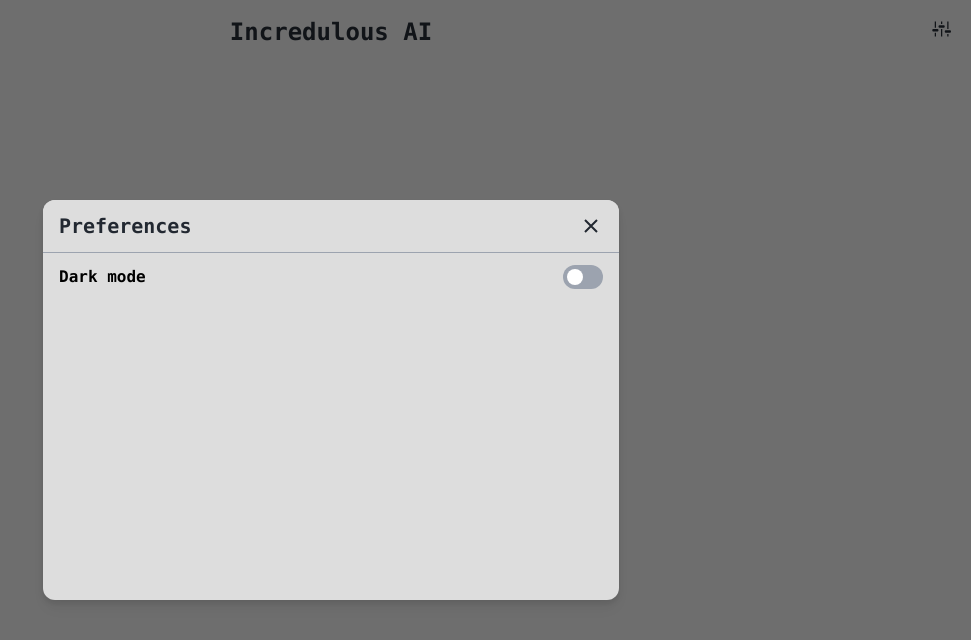
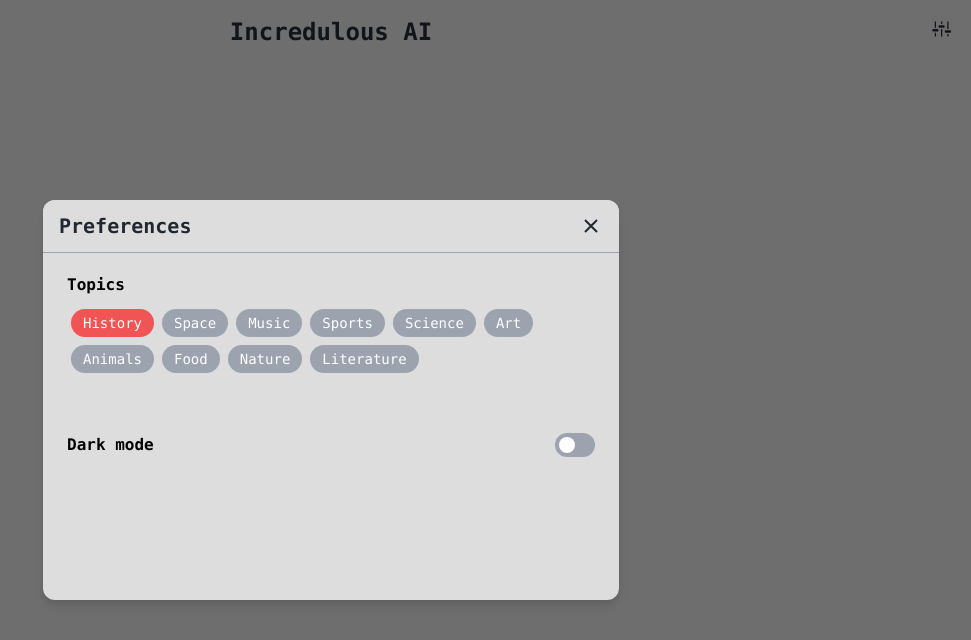
Before and after one commit to Monte9/incredulous-ai, a Next.js app: page / in a window 1280 px wide. Both pictures are taken after a click on the button 1250 px from the left and 29 px from the top of the page. Shown: the top 640 px of the page, without its empty margins (309-1280 px from the left). Built offline with nearby package versions, Linux system fonts and the light colour scheme; no server answers.

Commit message:
added topics for facts

```diff
--- a/components/FactCard.tsx
+++ b/components/FactCard.tsx
@@ -4,12 +4,13 @@ import TutorialBanner from "./TutorialBanner";
 import Badge from "./TopicBadge";
 import { FREE_FACTS_COUNT } from "../shared/Constants";
 import UpgradeModal from "./UpgradeModal";
-import useAnalytics from "../shared/Analytics";
+import useAnalytics from "../hooks/useAnalytics";
+import useTopics from "../hooks/useTopics";
 
 type Fact = {
   statement: string;
-  topics: string[];
-  category: string;
+  subtopics: string[];
+  topic: string;
 };
 
 function FactCard() {
@@ -21,6 +22,7 @@ function FactCard() {
   const [factsViewedCount, setFactsViewedCount] = useState(0);
   const [showUpgradeModal, setShowUpgradeModal] = useState(false);
   const { trackEvent } = useAnalytics();
+  const [selectedTopics] = useTopics();
 
   useEffect(() => {
     const showBanner = localStorage.getItem("showTutorialBanner");
@@ -42,8 +44,13 @@ function FactCard() {
   const fetchFact = async () => {
     setIsLoading(true);
 
+    const topics: string[] = JSON.parse(localStorage.getItem("topics"));
+
+    // Filter the fact by selected topics
+    const topicsString = topics.join(",");
+
     try {
-      const response = await fetch("/api/generateFact", {
+      const response = await fetch(`/api/generateFact?topics=${topicsString}`, {
         method: "POST",
         headers: {
           "Content-Type": "application/json",
@@ -59,8 +66,8 @@ function FactCard() {
       } else {
         setFact({
           statement: "No interesting fact found. Please try again.",
-          topics: [],
-          category: "UNKNOWN",
+          subtopics: [],
+          topic: "unknown",
         });
       }
 
@@ -69,8 +76,8 @@ function FactCard() {
       console.error(error);
       setFact({
         statement: "An error occurred. Please try again.",
-        topics: [],
-        category: "UNKNOWN",
+        subtopics: [],
+        topic: "unknown",
       });
       setIsLoading(false);
     }
@@ -80,8 +87,8 @@ function FactCard() {
     if (fact) {
       trackEvent("fact.view", {
         fact_statement: fact.statement,
-        fact_topics: fact.topics,
-        fact_category: fact.category,
+        fact_subtopics: fact.subtopics,
+        fact_topic: fact.topic,
       });
     }
   }, [fact]);
@@ -106,8 +113,8 @@ function FactCard() {
     trackEvent("reaction.select", {
       reaction_type: e.target.value,
       fact_statement: fact.statement,
-      fact_topics: fact.topics,
-      fact_category: fact.category,
+      fact_subtopics: fact.subtopics,
+      fact_topic: fact.topic,
     });
 
     // Fetch a new fact to show next
@@ -158,7 +165,7 @@ function FactCard() {
         ) : (
           <>
             <div className="mb-4 w-fit">
-              <Badge />
+              <Badge topic={fact.topic} />
             </div>
             <div className="text-md mb-4 text-center sm:text-left">
               {fact.statement}
--- a/components/PreferencesModal.tsx
+++ b/components/PreferencesModal.tsx
@@ -1,11 +1,14 @@
 import React, { useEffect } from "react";
 import { useTheme } from "next-themes";
-import useAnalytics from "../shared/Analytics";
+import useAnalytics from "../hooks/useAnalytics";
+import useTopics from "../hooks/useTopics";
+import { FACT_TOPICS } from "../shared/Constants";
 
 function PreferencesModal(props) {
   const { dismissModal } = props;
   const { theme, setTheme } = useTheme();
   const { trackEvent } = useAnalytics();
+  const [selectedTopics, handleTopicClick] = useTopics();
 
   useEffect(() => {
     trackEvent("preferences.view", {});
@@ -67,10 +70,30 @@ function PreferencesModal(props) {
               </button>
             </div>
             <div
+              className="px-2 py-2 flex flex-col"
+              style={{ height: "347px" }}
+            >
+              <div
                 className="px-4 py-3 flex flex-col"
                 style={{ height: "347px" }}
               >
-              <div className="w-full flex items-center justify-between">
+                <h3 className="font-semibold mb-2">Topics</h3>
+                <div className="flex flex-wrap mb-4">
+                  {FACT_TOPICS.map((topic, index) => (
+                    <button
+                      key={index}
+                      onClick={() => handleTopicClick(topic)}
+                      className={`${
+                        selectedTopics.includes(topic)
+                          ? "bg-primary-light dark:bg-primary-dark text-white"
+                          : "bg-gray-400 dark:bg-gray-600 text-white"
+                      } px-3 py-1 m-1 rounded-full text-sm`}
+                    >
+                      {topic}
+                    </button>
+                  ))}
+                </div>
+                <div className="w-full flex items-center justify-between mt-10">
                   <span className="font-semibold">Dark mode</span>
                   <label
                     htmlFor="toggle"
@@ -98,6 +121,7 @@ function PreferencesModal(props) {
           </div>
         </div>
       </div>
+    </div>
   );
 }
 
--- a/components/TopicBadge.tsx
+++ b/components/TopicBadge.tsx
@@ -1,11 +1,14 @@
-import React from "react";
-import { FACT_CATEGORIES } from "../shared/Constants";
+type Props = {
+  topic: string;
+};
 
-function Badge() {
+function Badge(props: Props) {
+  const { topic } = props;
+
   return (
     <div className="bg-primary-light dark:bg-primary-dark py-1 px-2 rounded-md">
       <p className="text-xs font-bold text-white">
-        {FACT_CATEGORIES[0].toLocaleUpperCase()}
+        {topic?.toUpperCase() || "UNKNOWN"}
       </p>
     </div>
   );
--- a/components/UpgradeModal.tsx
+++ b/components/UpgradeModal.tsx
@@ -1,5 +1,5 @@
 import React, { useEffect } from "react";
-import useAnalytics from "../shared/Analytics";
+import useAnalytics from "../hooks/useAnalytics";
 
 function UpgradeModal(props) {
   const { dismissModal, streakCount, factsViewedCount } = props;
--- a/shared/Analytics.ts
+++ b/hooks/useAnalytics.ts
@@ -1,9 +1,8 @@
-import { useState, useEffect } from "react";
+import { useEffect } from "react";
 import mixpanel from "mixpanel-browser";
 import { v4 as uuid } from "uuid";
 
 function useAnalytics() {
-  const [mixpanelLoaded, setMixpanelLoaded] = useState(false);
   const isDevelopment = process.env.APP_ENV === "development";
 
   useEffect(() => {
@@ -21,8 +20,6 @@ function useAnalytics() {
     mixpanel.people.set({
       $name: userId,
     });
-
-    setMixpanelLoaded(true);
   }, []);
 
   function getUserId() {
--- /dev/null
+++ b/hooks/useTopics.tsx
@@ -0,0 +1,40 @@
+import { useEffect, useState } from "react";
+import { FACT_TOPICS } from "../shared/Constants";
+
+type UseTopicsType = [string[], (topic: string) => void];
+
+const useTopics = (): UseTopicsType => {
+  const [selectedTopics, setSelectedTopics] = useState([]);
+
+  useEffect(() => {
+    const topics: string[] = JSON.parse(localStorage.getItem("topics"));
+
+    if (!topics || topics.length === 0) {
+      const defaultTopic = FACT_TOPICS[0];
+      setSelectedTopics([defaultTopic]);
+      localStorage.setItem("topics", JSON.stringify([defaultTopic]));
+    } else {
+      setSelectedTopics(topics);
+    }
+  }, []);
+
+  useEffect(() => {
+    localStorage.setItem("topics", JSON.stringify(selectedTopics));
+  }, [selectedTopics]);
+
+  const handleTopicClick = (topic: string) => {
+    let newSelectedTopics = [];
+
+    if (selectedTopics.includes(topic)) {
+      newSelectedTopics = selectedTopics.filter((t) => t !== topic);
+    } else {
+      newSelectedTopics = [...selectedTopics, topic];
+    }
+
+    setSelectedTopics(newSelectedTopics);
+  };
+
+  return [selectedTopics, handleTopicClick];
+};
+
+export default useTopics;
--- a/pages/api/generateFact.ts
+++ b/pages/api/generateFact.ts
@@ -1,6 +1,6 @@
 import * as dotenv from "dotenv";
 import { Configuration, OpenAIApi } from "openai";
-import { FACT_CATEGORIES } from "../../shared/Constants";
+import { FACT_TOPICS } from "../../shared/Constants";
 
 // Get your environment variables
 dotenv.config();
@@ -19,14 +19,28 @@ export default async function handler(req, res) {
     return;
   }
 
+  const query = req.query;
+  const { topics } = query;
+  let topicsString = FACT_TOPICS[0];
+
+  if (topics && topics.length > 0) {
+    const topicsArray = topics.split(",");
+    if (topicsArray.length > 1) {
+      let lastTopic = topicsArray.pop();
+      topicsString = topicsArray.join(", ") + " or " + lastTopic + " topics";
+    } else {
+      topicsString = topicsArray.join(", ") + " topic";
+    }
+  }
+
   try {
     const completion = await openai.createCompletion({
       model: "text-davinci-003",
-      prompt: `Tell me an interesting fact in the ${FACT_CATEGORIES[0]} category. Make sure this fact is unique and hasn't been generated for this user before. Return the data in the following format
+      prompt: `Tell me an interesting fact in the ${topicsString}. Make sure this fact is unique and hasn't been generated for this user before. Return the data in the following format
   {
     "statement": "The Eiffel Tower was originally intended for Barcelona, but the project was rejected because it was considered too unsightly.",
-    "topics": ["Eiffel Tower", "Barcelona", "architecture", "history"],
-    "category": "History"
+    "subtopics": ["Eiffel Tower", "Barcelona", "architecture", "history"],
+    "topic": "History"
 }
       `,
       max_tokens: 1000,
--- a/pages/index.tsx
+++ b/pages/index.tsx
@@ -4,7 +4,7 @@ import { Inter } from "next/font/google";
 import Header from "../components/Header";
 import FactCard from "../components/FactCard";
 
-import useAnalytics from "../shared/Analytics";
+import useAnalytics from "../hooks/useAnalytics";
 import PreferencesModal from "../components/PreferencesModal";
 
 const inter = Inter({ subsets: ["latin"] });
--- a/shared/Constants.ts
+++ b/shared/Constants.ts
@@ -1,2 +1,13 @@
 export const FREE_FACTS_COUNT = 5;
-export const FACT_CATEGORIES = ["science"];
+export const FACT_TOPICS = [
+  "History",
+  "Space",
+  "Music",
+  "Sports",
+  "Science",
+  "Art",
+  "Animals",
+  "Food",
+  "Nature",
+  "Literature",
+];
```
Lines whose indentation alone changed are shown as unchanged.
